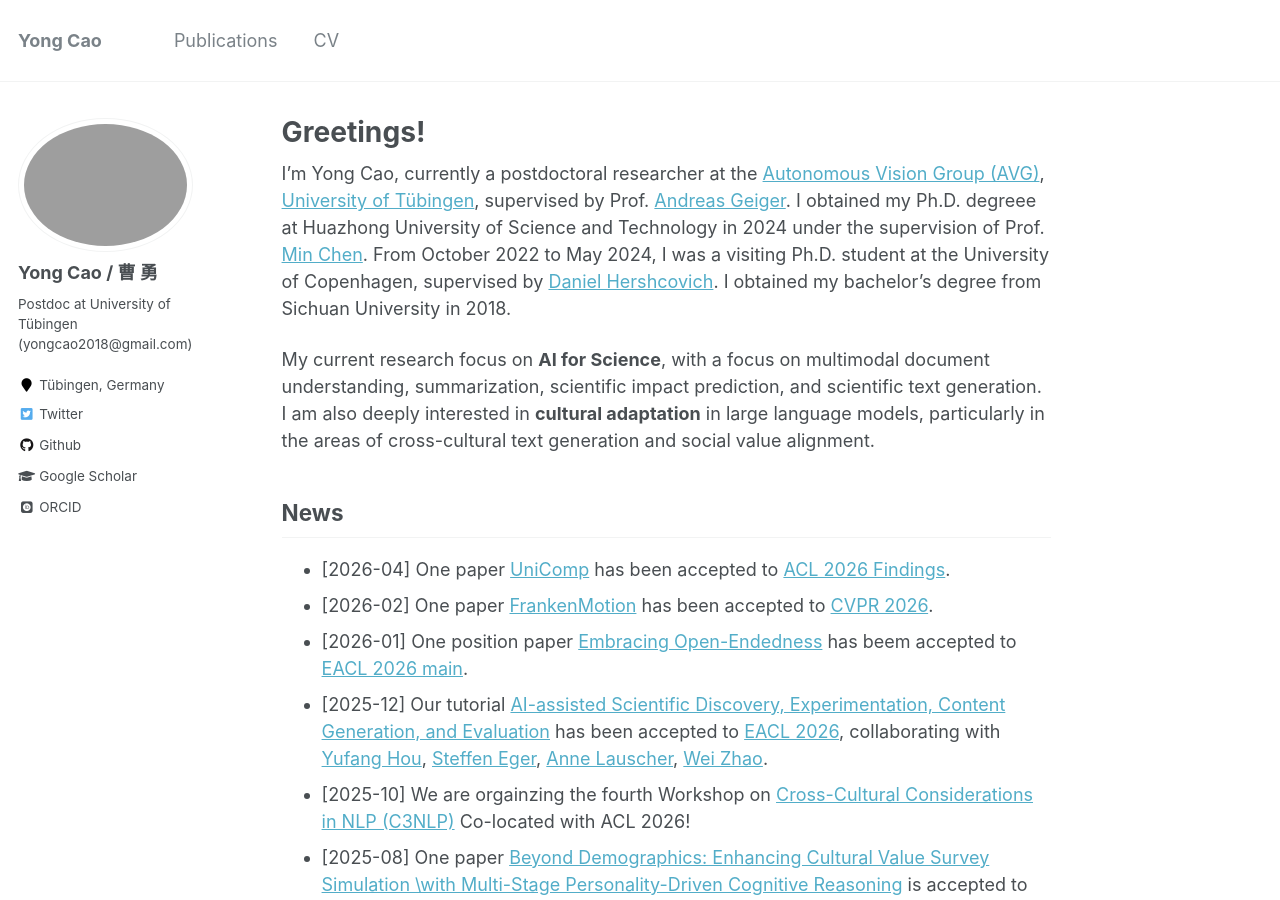
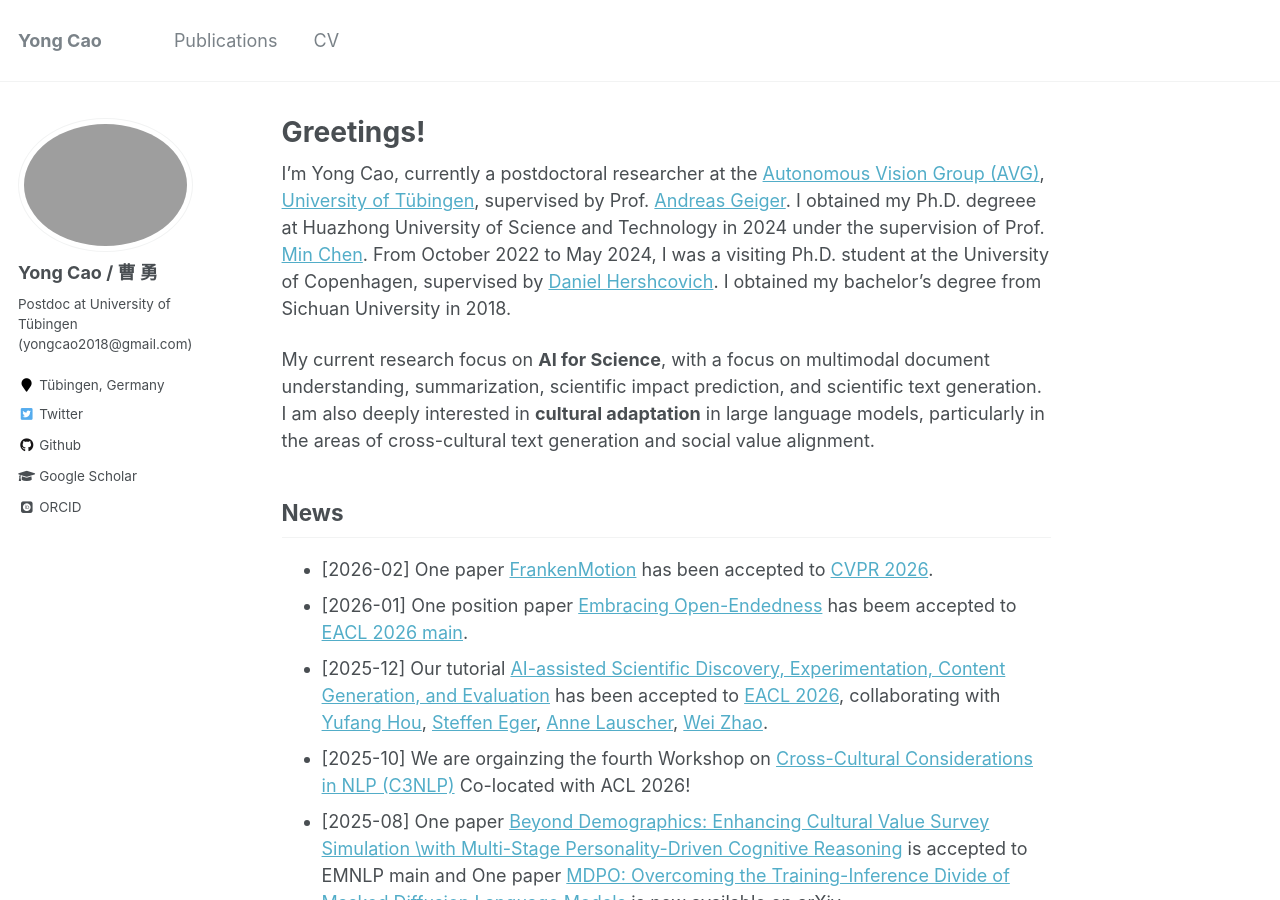
Before and after one commit to yongcaoplus/yongcaoplus.github.io, a Jekyll site: the page built from _pages/about.md, in a window 1280 px wide and 900 px high. Built offline with Jekyll 4.4.1, drawn with Linux system fonts in a browser that asks for light colours; some web fonts are replaced.

Commit message:
rm ACL 2026

```diff
--- a/_pages/about.md
+++ b/_pages/about.md
@@ -18,7 +18,7 @@ Feel free to reach out for any collaboration and discussion on related projects.
 
 News
 ------
-* [2026-04] One paper [UniComp](https://arxiv.org/abs/2602.09130) has been accepted to [ACL 2026 Findings](https://2026.aclweb.org/).
+<!-- * [2026-04] One paper [UniComp](https://arxiv.org/abs/2602.09130) has been accepted to [ACL 2026 Findings](https://2026.aclweb.org/). -->
 * [2026-02] One paper [FrankenMotion](https://arxiv.org/abs/2601.10909) has been accepted to [CVPR 2026](https://cvpr.thecvf.com/).
 * [2026-01] One position paper [Embracing Open-Endedness](https://arxiv.org/abs/2510.13884) has beem accepted to [EACL 2026 main](https://2026.eacl.org/).
 * [2025-12] Our tutorial [AI-assisted Scientific Discovery, Experimentation, Content Generation, and Evaluation](https://ai4science-tutorial.github.io/) has been accepted to [EACL 2026](https://2026.eacl.org/), collaborating with [Yufang Hou](https://yufanghou.github.io/), [Steffen Eger](https://www.utn.de/person/prof-dr-steffen-eger/), [Anne Lauscher](https://anne-lauscher.de/), [Wei Zhao](https://andyweizhao.github.io/).
```
